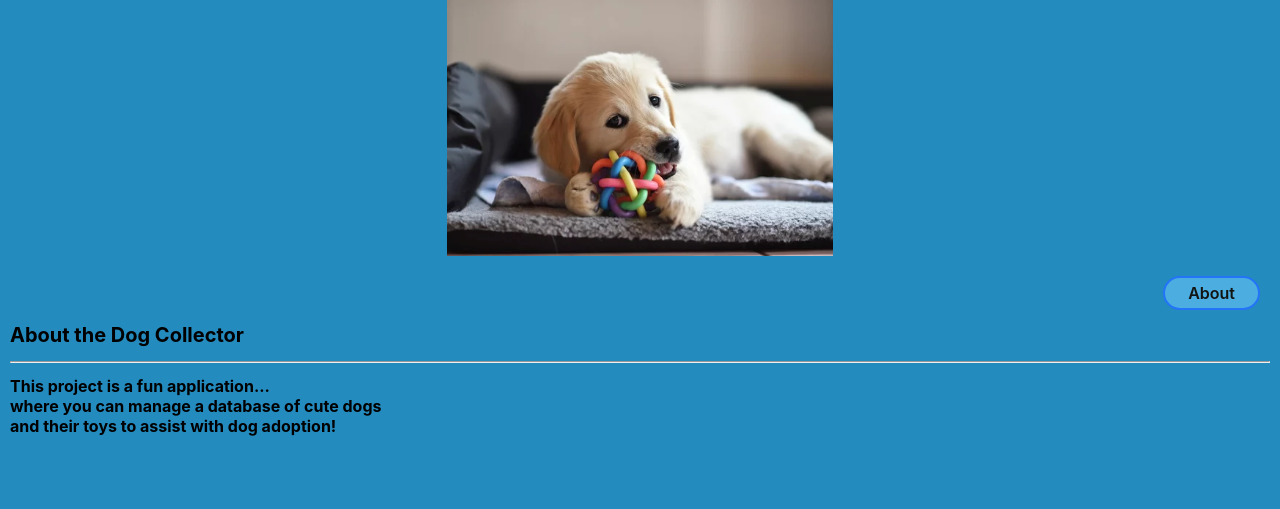
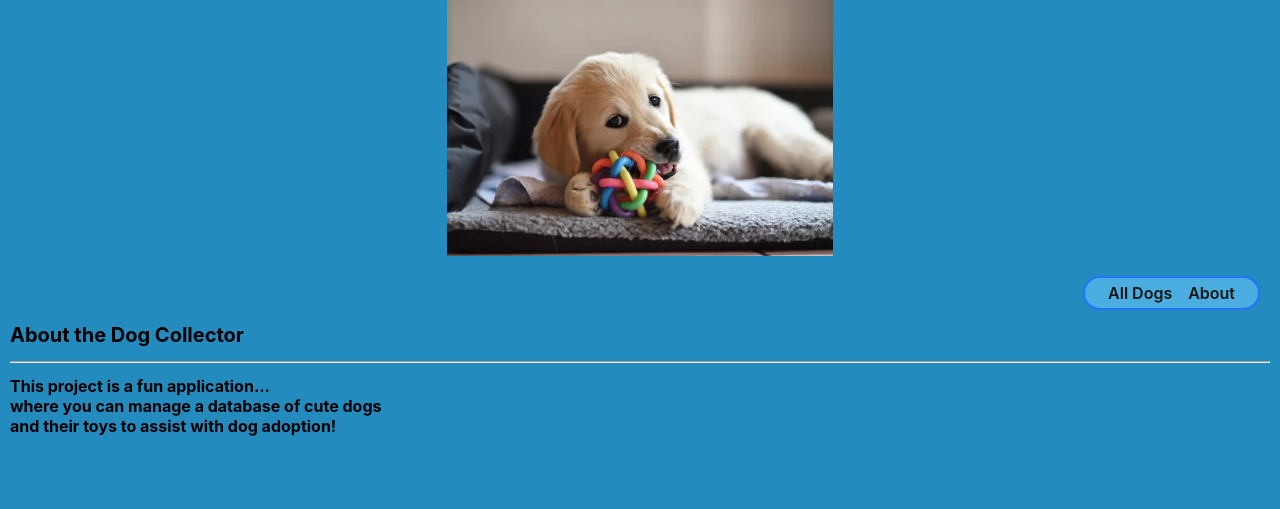
Before and after one commit to SylviaRemington/django-crud-app-lab-dog-collector, a Django app: page /about/ in a window 1280 px wide. Shown: the top 509 px of the page. Run offline with Django 5.2, Linux system fonts and the light colour scheme.

Commit message:
adding list view page of all dogs but first just putting the link in the nav bar of base.html

```diff
--- a/main_app/templates/base.html
+++ b/main_app/templates/base.html
@@ -33,6 +33,7 @@
       </div> -->
       <nav>
         <ul>
+          <li><a href="/dogs">All Dogs</a></li>
           <li><a href="/about">About</a></li>
         </ul>
       </nav>
```
